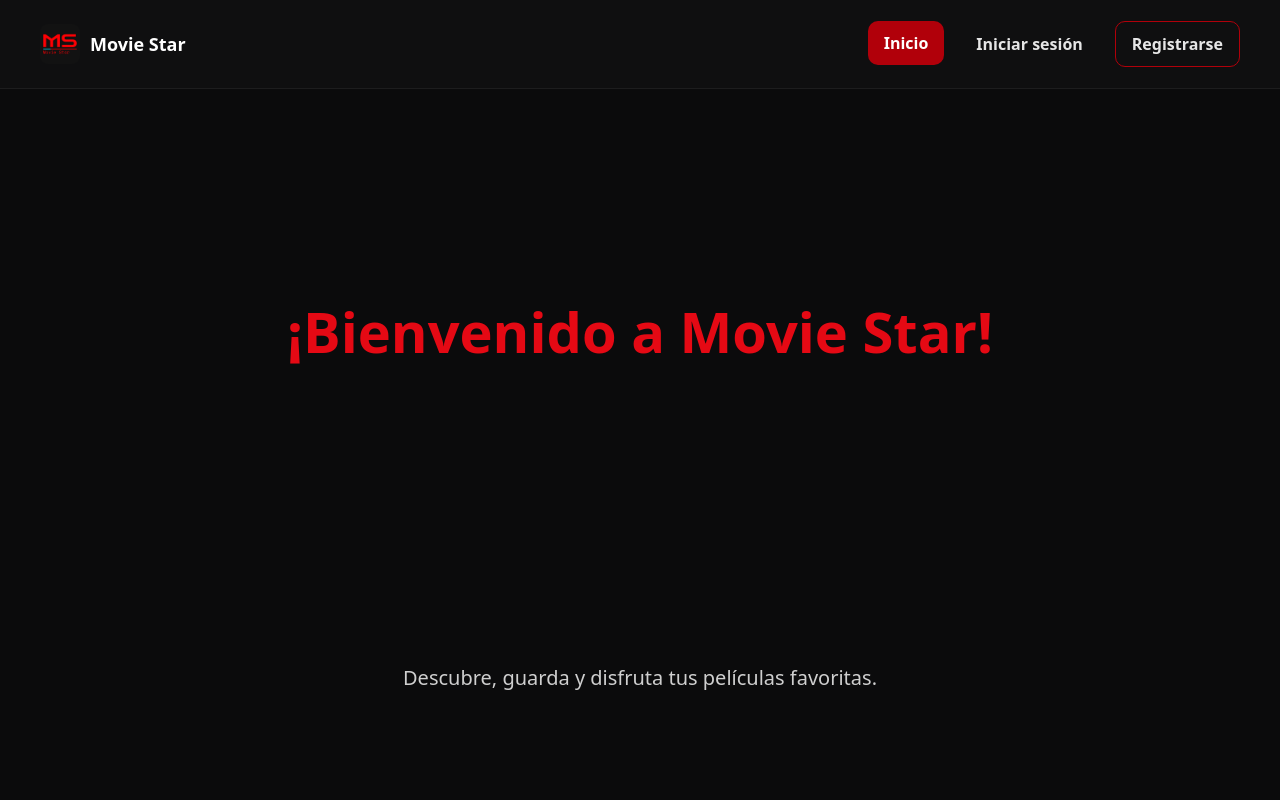
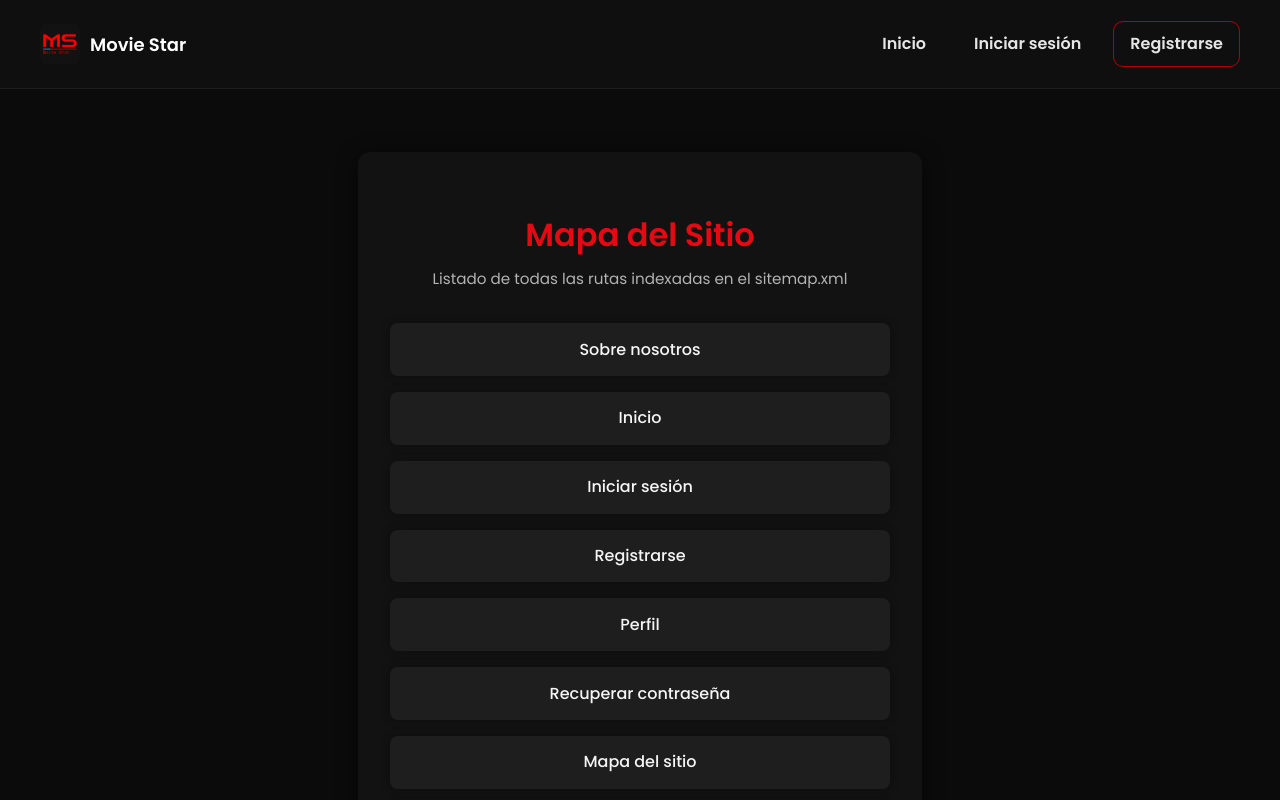
Before and after one commit to pi-mp2/mp2-frontend, a React (Vite) app: page /sitemap in a window 1280 px wide. Before the commit this address led to /. Built offline with nearby package versions, Linux system fonts and the light colour scheme.

Commit message:
Sitemap added and fix footer

```diff
--- a/index.html
+++ b/index.html
@@ -3,6 +3,9 @@
   <head>
     <meta charset="UTF-8" />
     <link rel="icon" type="image/svg+xml" href="/vite.svg" />
+    <link
+    href="https://fonts.googleapis.com/css2?family=Poppins:wght@400;500;600&display=swap"
+    rel="stylesheet"/>
     <meta name="viewport" content="width=device-width, initial-scale=1.0" />
     <title>mp2-frontend</title>
   </head>
--- a/src/App.tsx
+++ b/src/App.tsx
@@ -4,6 +4,7 @@ import Home from './pages/home/Home';
 import AboutUs from './pages/about/AboutUs';
 import Signup from './pages/signup/Signup';
 import Login from './pages/login/Login';
+import Sitemap from './pages/sitemap/Sitemap';
 import MainLayout from './layouts/MainLayout';
 import './App.scss';
 
@@ -31,6 +32,7 @@ const App: FC = () => {
             <Route path="about" element={<AboutUs />} />
             <Route path="/login" element={<Login />} />
             <Route path="/signup" element={<Signup />} />
+            <Route path="/sitemap" element={<Sitemap />} />
             <Route path="dashboard" element={<ProtectedRoute element={<Home />} />} />
           </Route>
           {/* 🔹 Redirección por defecto */}
--- a/src/components/Footer.tsx
+++ b/src/components/Footer.tsx
@@ -5,14 +5,7 @@ export default function Footer() {
   return (
     <footer className="footer">
       <div className="footer-content">
-        <h3>Movie Star</h3>
-        <nav className="footer-nav">
-          <Link to="/">Inicio</Link>
-          <Link to="/about">Sobre Nosotros</Link>
-          <Link to="/login">Iniciar Sesión</Link>
-          <Link to="/signup">Registrarse</Link>
-        </nav>
-        <p>© 2025 Movie Star. Todos los derechos reservados.</p>
+        <p>© 2025 Movie Star. Todos los derechos reservados. <Link to="/sitemap">Mapa del sitio</Link></p>
       </div>
     </footer>
   );
--- a/src/index.css
+++ b/src/index.css
@@ -24,6 +24,7 @@ body {
   min-height: 100vh;
   background: #0b0b0c;
   color: #fff;
+  font-family: 'Poppins', sans-serif;
   /* ¡No usar display:flex ni place-items:center aquí! */
 }
 
--- /dev/null
+++ b/src/pages/sitemap/Sitemap.scss
@@ -0,0 +1,67 @@
+.sitemap-wrapper {
+  min-height: 100vh;
+  display: flex;
+  justify-content: center;
+  align-items: center;
+  background: #0b0b0c;
+  font-family: 'Poppins', sans-serif;
+  padding: 2rem;
+}
+
+.sitemap-container {
+  width: 100%;
+  max-width: 500px;
+  background: #121212;
+  border-radius: 12px;
+  box-shadow: 0 4px 20px rgba(0, 0, 0, 0.6);
+  padding: 2rem;
+  color: #f5f5f5;
+  text-align: center;
+
+  h2 {
+    color: #e50914;
+    font-size: 2rem;
+    margin-bottom: 0.5rem;
+  }
+
+  .subtitle {
+    color: #b3b3b3;
+    font-size: 0.95rem;
+    margin-bottom: 2rem;
+  }
+
+  .route-list {
+    list-style: none;
+    padding: 0;
+    margin: 0;
+    display: flex;
+    flex-direction: column;
+    gap: 1rem;
+
+    li {
+      background-color: #1e1e1e;
+      border-radius: 8px;
+      transition: background-color 0.3s ease, transform 0.2s ease;
+      box-shadow: 0 0 10px rgba(0, 0, 0, 0.3);
+
+      &:hover {
+        background-color: #e50914;
+        transform: translateY(-3px);
+      }
+
+      a {
+        display: block;
+        color: #f5f5f5;
+        text-decoration: none;
+        font-weight: 500;
+        padding: 0.9rem 1.2rem;
+        font-size: 1rem;
+        transition: color 0.2s ease;
+
+        &:hover {
+          color: #fff;
+        }
+      }
+    }
+  }
+}
--- /dev/null
+++ b/src/pages/sitemap/Sitemap.tsx
@@ -0,0 +1,41 @@
+import React from 'react';
+import './Sitemap.scss';
+
+interface RouteItem {
+  name: string;
+  path: string;
+}
+
+const routes: RouteItem[] = [
+  { name: 'Sobre nosotros', path: '/about' },
+  { name: 'Inicio', path: '/home' },
+  { name: 'Iniciar sesión', path: '/login' },
+  { name: 'Registrarse', path: '/signup' },
+  { name: 'Perfil', path: '/profile' },
+  { name: 'Recuperar contraseña', path: '/reset-password' },
+  { name: 'Mapa del sitio', path: '/sitemap' },
+  { name: 'Tareas', path: '/taskList' },
+];
+
+const Sitemap: React.FC = () => {
+  return (
+    <div className="sitemap-wrapper">
+      <div className="sitemap-container">
+        <h2>Mapa del Sitio</h2>
+        <p className="subtitle">
+          Listado de todas las rutas indexadas en el sitemap.xml
+        </p>
+
+        <ul className="route-list">
+          {routes.map((route) => (
+            <li key={route.path}>
+              <a href={route.path}>{route.name}</a>
+            </li>
+          ))}
+        </ul>
+      </div>
+    </div>
+  );
+};
+
+export default Sitemap;
```
